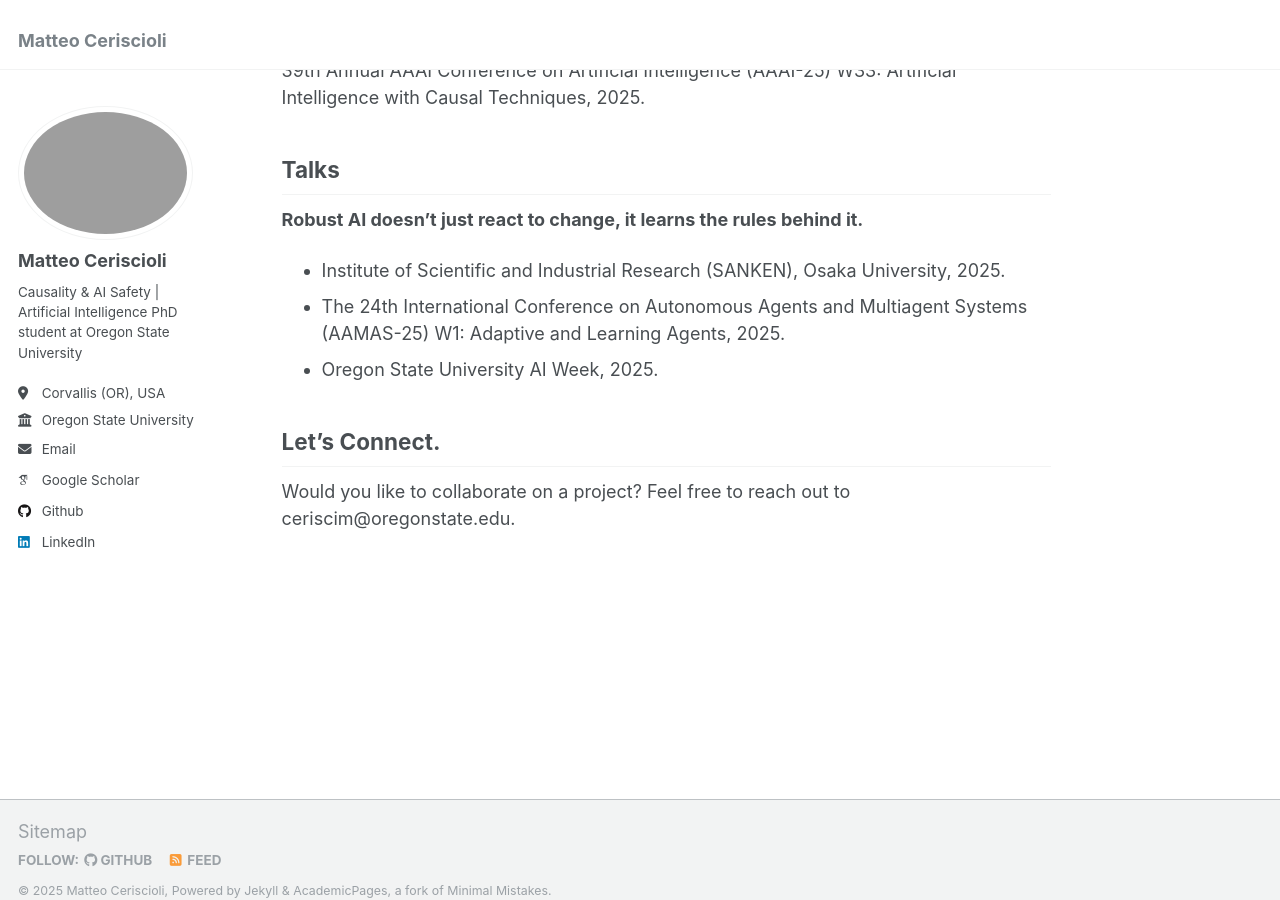
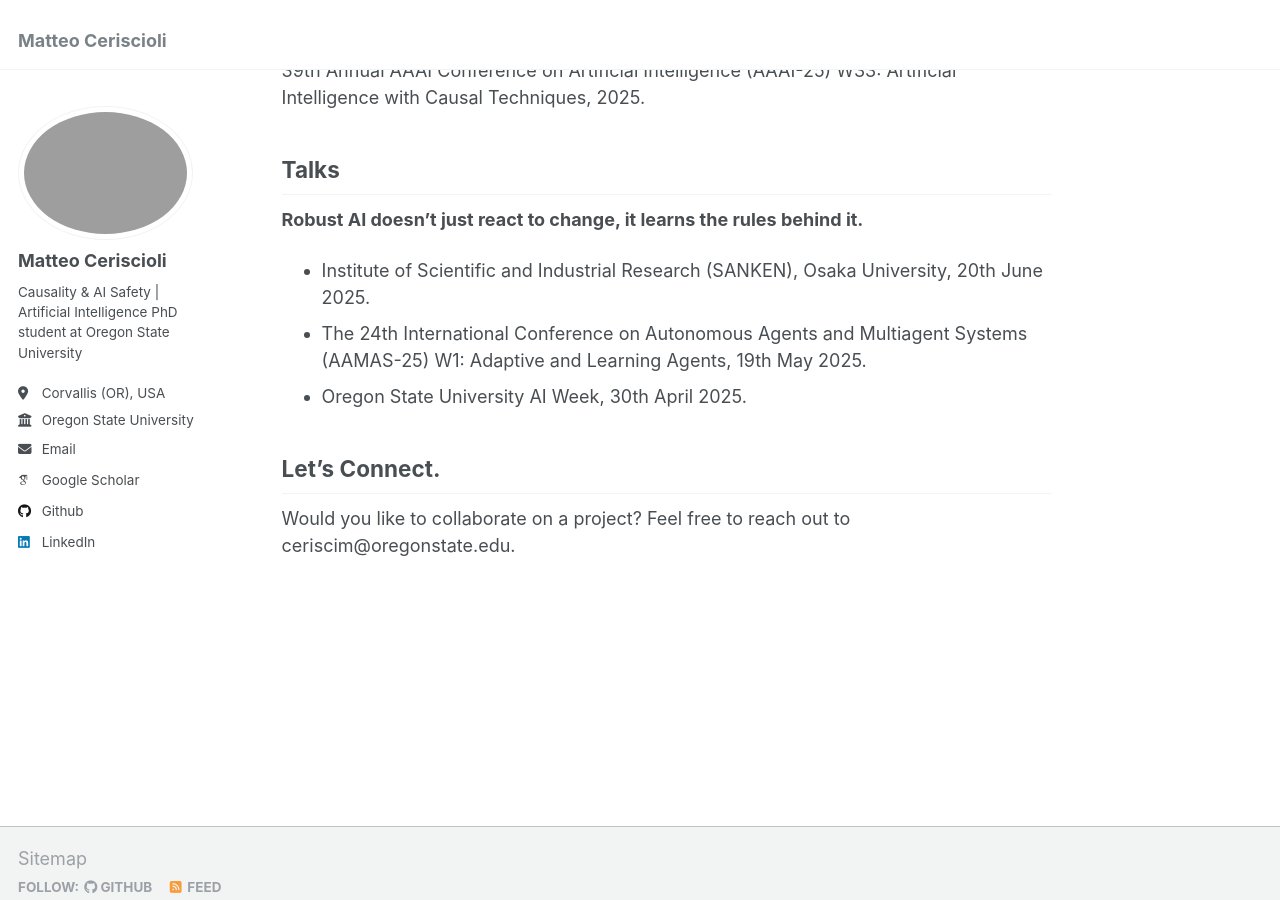
Before and after one commit to matteoceriscioli/matteoceriscioli.github.io, a Jekyll site: the page built from _pages/about.md, in a window 1280 px wide and 900 px high, scrolled down 795 px. Built offline with Jekyll 4.4.1, drawn with Linux system fonts in a browser that asks for light colours; some web fonts are replaced.

Commit message:
Update about.md

```diff
--- a/_pages/about.md
+++ b/_pages/about.md
@@ -29,9 +29,9 @@ World Models Even Under Mediation. 2025.
 ## Talks
 
 **Robust AI doesn’t just react to change, it learns the rules behind it.**
-- Institute of Scientific and Industrial Research (SANKEN), Osaka University, 2025.
-- The 24th International Conference on Autonomous Agents and Multiagent Systems (AAMAS-25) W1: Adaptive and Learning Agents, 2025.
-- Oregon State University AI Week, 2025.
+- Institute of Scientific and Industrial Research (SANKEN), Osaka University, 20th June 2025.
+- The 24th International Conference on Autonomous Agents and Multiagent Systems (AAMAS-25) W1: Adaptive and Learning Agents, 19th May 2025.
+- Oregon State University AI Week, 30th April 2025.
 
 
 
```
